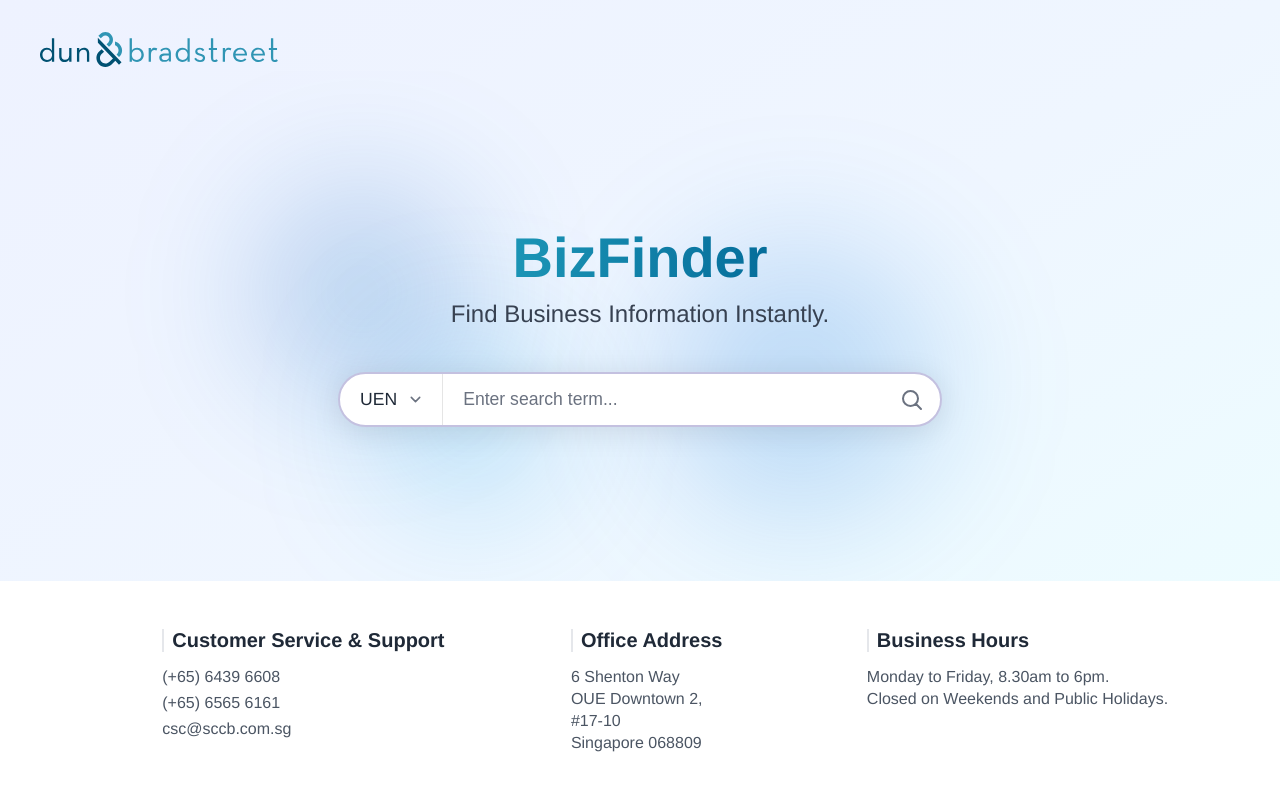
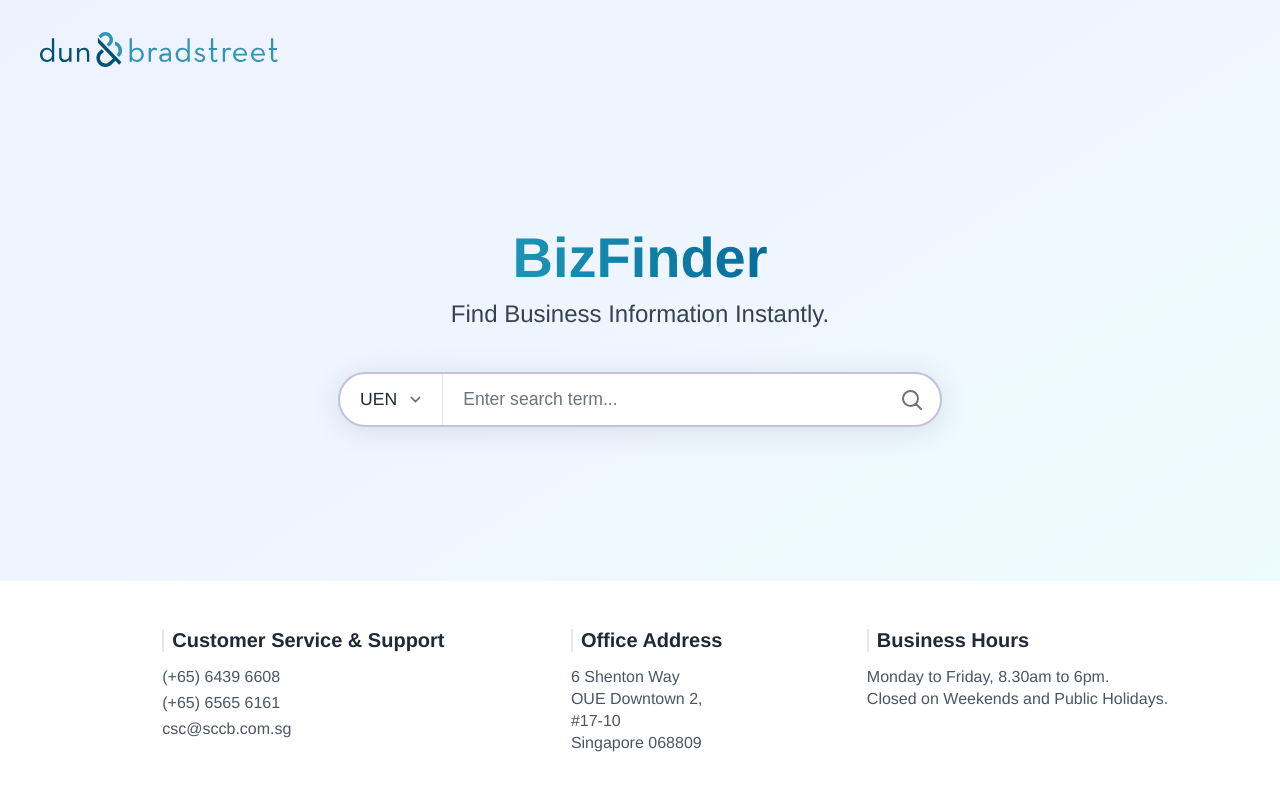
Before and after one commit to JiajianH19/amplify-vue-template, a Vue app: page / in a window 1280 px wide. Shown: the top 790 px of the page. Built offline with nearby package versions, Linux system fonts and the light colour scheme; what aws-amplify would draw is missing.

Commit message:
Test Deploy 26

```diff
--- a/src/components/Main.vue
+++ b/src/components/Main.vue
@@ -256,9 +256,12 @@ async function getCompanyDetailsByUen(uen: string) {
 
     <main class="main-content">
 
-    <div class="blob blob1"></div>
-    <div class="blob blob2"></div>
-    <div class="blob blob3"></div>
+      <!-- NEW: A dedicated container for the blobs that will have overflow: hidden -->
+      <div class="blobs-container">
+        <div class="blob blob1"></div>
+        <div class="blob blob2"></div>
+        <div class="blob blob3"></div>
+      </div>
 
     <div class="content-wrapper">
       <Transition name="fade-slide">
@@ -506,7 +509,6 @@ body { margin: 0; font-family: Avenir, Helvetica, Arial, sans-serif; -webkit-fon
   justify-content: center;
   padding: 20px;
   box-sizing: border-box;
-  overflow: hidden;
 }
 
 .content-wrapper { position: relative; z-index: 2; display: flex; flex-direction: column; align-items: center; gap: 25px; width: 100%; max-width: 800px; text-align: center; }
@@ -632,10 +634,20 @@ custom-dropdown { position: relative; flex-shrink: 0; }
 /* --- Animations --- */
 .loading-spinner-container { margin-top: 20px; display:flex; justify-content: center;}
 .spinner-outer { width: 40px; height: 40px; border: 4px solid rgba(0, 0, 0, 0.1); border-top-color: #3b82f6; border-radius: 50%; animation: spin 1s linear infinite; }
+/* NEW: Add these styles for the new blobs container */
+.blobs-container {
+  position: absolute;
+  top: 0;
+  left: 0;
+  width: 100%;
+  height: 100%;
+  overflow: hidden; /* The overflow property now lives here! */
+  z-index: 1; /* Sits behind the content-wrapper */
+}
 .blob { position: absolute; border-radius: 50%; mix-blend-mode: multiply; filter: blur(70px); z-index: 1; }
-.blob1 { width: 250px; height: 250px; top: 15%; left: 20%; background: rgba(0, 94, 184, 0.2); animation: blob 8s infinite; }
+/* .blob1 { width: 250px; height: 250px; top: 15%; left: 20%; background: rgba(0, 94, 184, 0.2); animation: blob 8s infinite; }
 .blob2 { width: 300px; height: 300px; top: 30%; right: 25%; background: rgba(0, 120, 212, 0.2); animation: blob 10s infinite reverse; }
-.blob3 { width: 200px; height: 200px; bottom: 15%; left: 30%; background: rgba(0, 165, 224, 0.2); animation: blob 7s infinite; }
+.blob3 { width: 200px; height: 200px; bottom: 15%; left: 30%; background: rgba(0, 165, 224, 0.2); animation: blob 7s infinite; } */
 @keyframes spin { to { transform: rotate(360deg); } }
 @keyframes blob { 0% { transform: translate(0px, 0px) scale(1); } 33% { transform: translate(30px, -50px) scale(1.1); } 66% { transform: translate(-20px, 20px) scale(0.9); } 100% { transform: translate(0px, 0px) scale(1); } }
 
```
